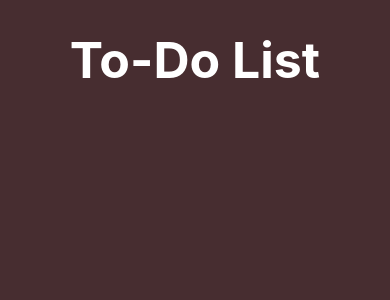
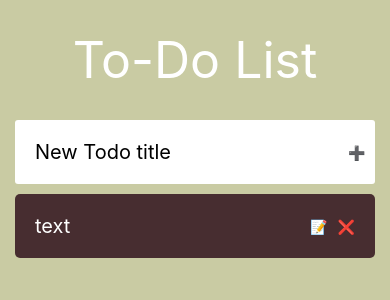
Before and after one commit to WonHyun/todo-list-app, a React Native app: screen / in a window 390 px wide. Shown: the top 300 px of the page. Built offline with nearby package versions, Linux system fonts and the light colour scheme.

Commit message:
create basic todolist layout

```diff
--- a/App.js
+++ b/App.js
@@ -1,5 +1,6 @@
 import React from 'react';
 import {StyleSheet, Text, View, StatusBar} from 'react-native';
+import TodoList from './layout/todolist';
 
 export default class App extends React.Component {
   render() {
@@ -7,6 +8,7 @@ export default class App extends React.Component {
       <View style={styles.container}>
         <StatusBar barStyle="light-content" backgroundColor="#472d30" />
         <Text style={styles.title}>To-Do List</Text>
+        <TodoList />
       </View>
     );
   }
@@ -15,15 +17,14 @@ export default class App extends React.Component {
 const styles = StyleSheet.create({
   container: {
     flex: 1,
-    backgroundColor: '#472d30',
+    backgroundColor: '#c9cba3',
     alignItems: 'center',
     justifyContent: 'center',
   },
   title: {
-    flex: 1,
     fontSize: 50,
     marginTop: 30,
-    fontWeight: 'bold',
+    marginBottom: 30,
     color: '#ffffff',
   },
 });
--- /dev/null
+++ b/component/todo.js
@@ -0,0 +1,54 @@
+import React from 'react';
+import {
+  StyleSheet,
+  Text,
+  View,
+  TouchableOpacity,
+  TextInput,
+} from 'react-native';
+
+export default class Todo extends React.Component {
+  render() {
+    return (
+      <View style={styles.container}>
+        <TouchableOpacity style={styles.titleBar}>
+          <Text style={styles.titleText}>text</Text>
+        </TouchableOpacity>
+
+        <View style={styles.buttonContainer}>
+          <TouchableOpacity style={styles.button}>
+            <Text>📝</Text>
+          </TouchableOpacity>
+          <TouchableOpacity style={styles.button}>
+            <Text>❌</Text>
+          </TouchableOpacity>
+        </View>
+      </View>
+    );
+  }
+}
+
+const styles = StyleSheet.create({
+  container: {
+    flex: 1,
+    flexDirection: 'row',
+    alignItems: 'center',
+    padding: 20,
+    backgroundColor: '#472d30',
+    borderRadius: 5,
+    marginBottom: 10,
+  },
+  titleBar: {
+    flex: 1,
+  },
+  titleText: {
+    fontSize: 20,
+    color: '#ffffff',
+  },
+  buttonContainer: {
+    flexDirection: 'row',
+  },
+  button: {
+    marginLeft: 10,
+  },
+});
--- /dev/null
+++ b/layout/todolist.js
@@ -0,0 +1,52 @@
+import React from 'react';
+import {
+  StyleSheet,
+  Text,
+  View,
+  TextInput,
+  ScrollView,
+  TouchableOpacity,
+  Dimensions,
+} from 'react-native';
+import Todo from '../component/todo';
+
+const {height, width} = Dimensions.get('window');
+
+export default class TodoList extends React.Component {
+  render() {
+    return (
+      <View style={styles.container}>
+        <View style={styles.input}>
+          <TextInput
+            style={styles.inputText}
+            placeholder={'New Todo title'}
+            autoCorrect={false}
+          />
+          <TouchableOpacity>
+            <Text>➕</Text>
+          </TouchableOpacity>
+        </View>
+        <ScrollView>
+          <Todo />
+        </ScrollView>
+      </View>
+    );
+  }
+}
+
+const styles = StyleSheet.create({
+  container: {
+    flex: 1,
+    width: width - 30,
+  },
+  input: {
+    flexDirection: 'row',
+    alignItems: 'center',
+    justifyContent: 'space-between',
+    padding: 20,
+    marginBottom: 10,
+    backgroundColor: '#ffffff',
+    borderRadius: 3,
+  },
+  inputText: {flex: 1, fontSize: 20},
+});
```
